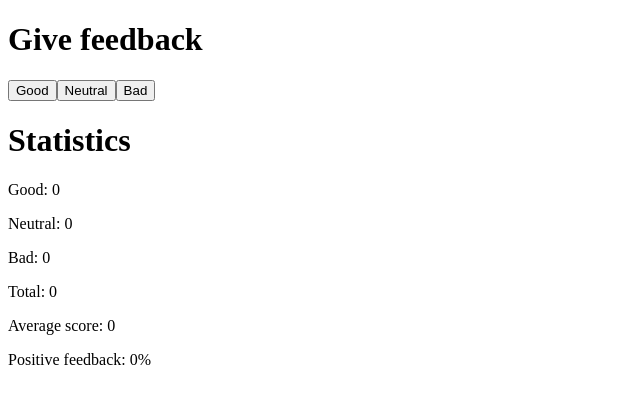
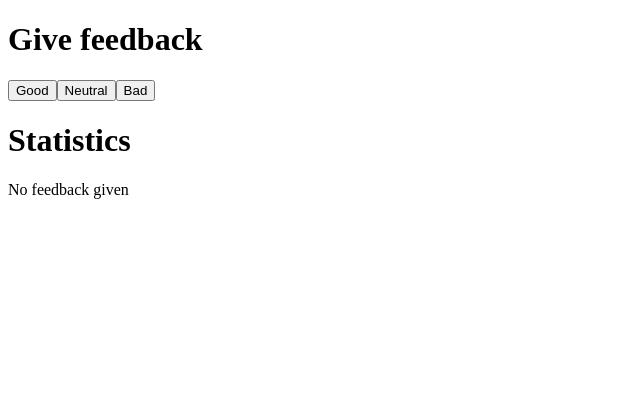
Before and after one commit to karlokolac/full-stack-open-submission-repository, a React (Vite) app in the folder part1/unicafe/: page / in a window 1280 px wide. Shown: the top 404 px of the page, without its empty margins (0-640 px from the left). Built offline with nearby package versions, Linux system fonts and the light colour scheme.

Commit message:
Finish exercise 1.9

```diff
--- a/part1/unicafe/src/App.jsx
+++ b/part1/unicafe/src/App.jsx
@@ -5,6 +5,15 @@
 };
 
 const Statistics = (props) => {
+  if (props.all === 0) {
+    return (
+      <div>
+        <h1>Statistics</h1>
+        <p>No feedback given</p>
+      </div>
+    );
+  }
+
   return (
     <div>
       <h1>Statistics</h1>
```
